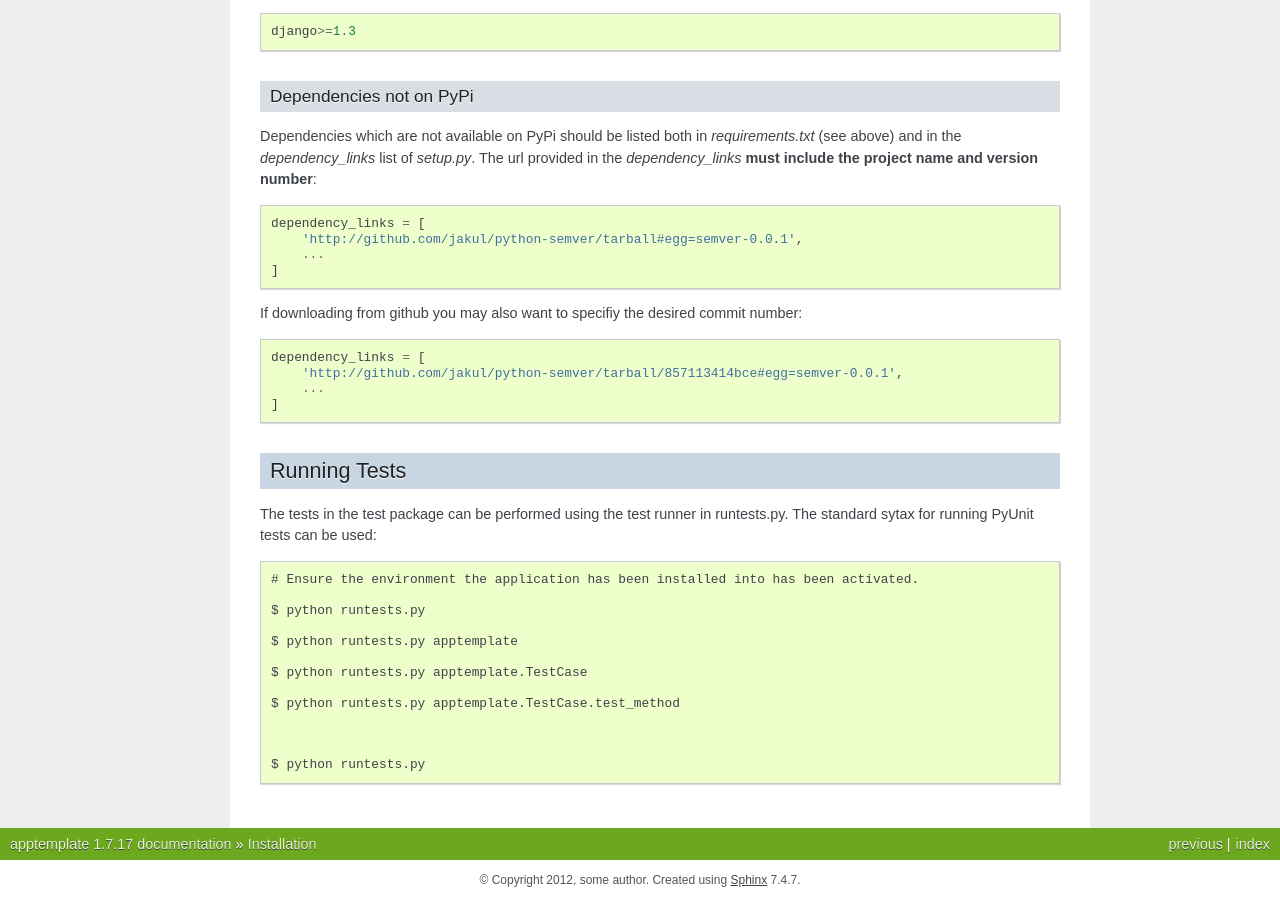
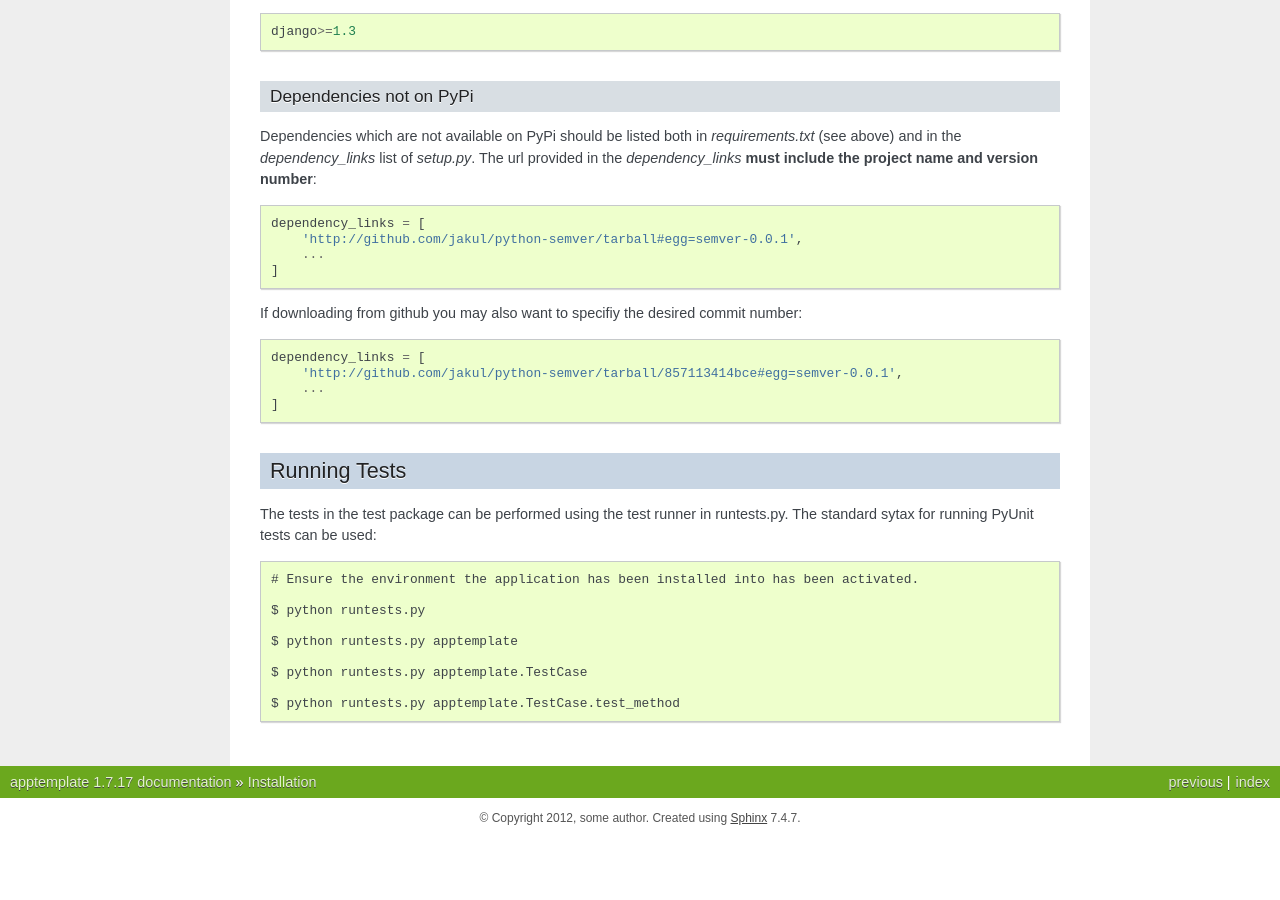
Before and after one commit to jakul/apptemplate, a Sphinx documentation site: the page built from doc/install.rst, in a window 1280 px wide and 900 px high, scrolled down 755 px. Built offline with Sphinx 7.4.7, drawn with Linux system fonts in a browser that asks for light colours; after the commit the page ends 1593 px from its top, so only the background shows below that.

Commit message:
Minor change to docs

```diff
--- a/doc/install.rst
+++ b/doc/install.rst
@@ -68,7 +68,3 @@ The standard sytax for running PyUnit tests can be used::
     $ python runtests.py apptemplate.TestCase
 
     $ python runtests.py apptemplate.TestCase.test_method
-
-
-
-    $ python runtests.py
```
